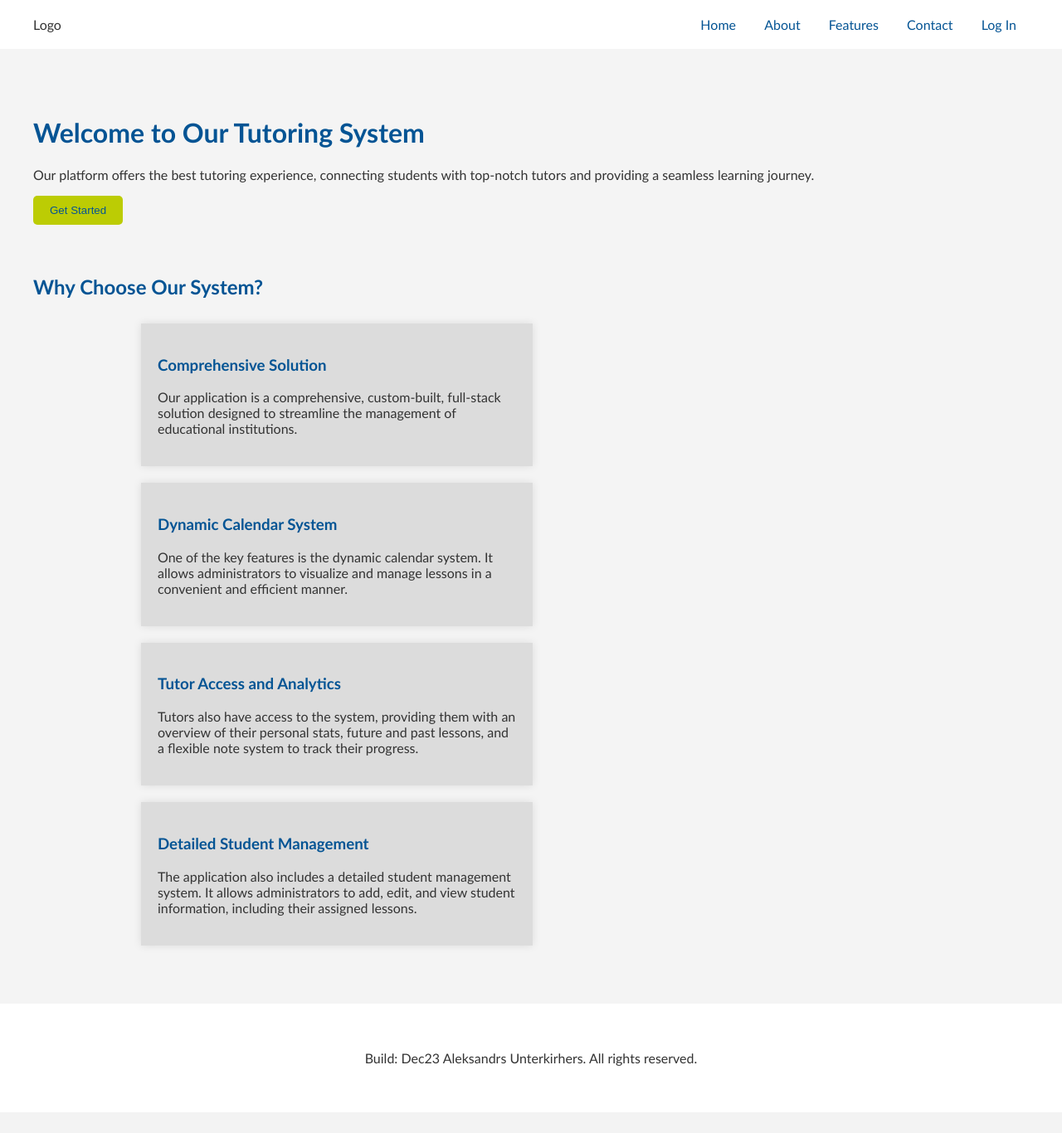
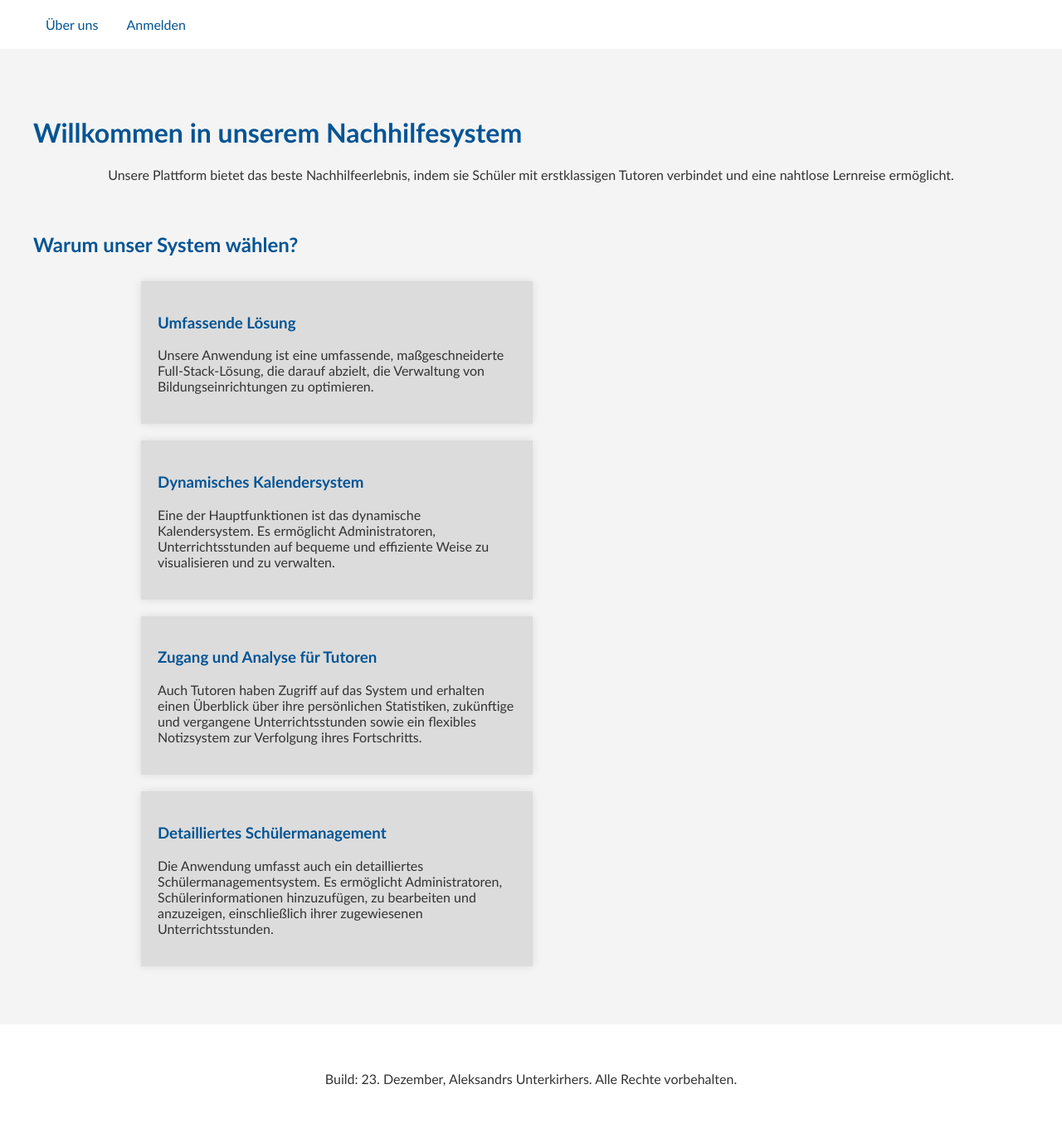
Before and after one commit to LeGgNiTt/asdf, a Flask app: page / in a window 1280 px wide. Shown: the whole page at 83% size. Before the commit the page ends 1285 px from the top, so only its background shows below. Run offline with Flask 3, Linux system fonts and the light colour scheme.

Commit message:
tutor times fixed, som,e stuff added

```diff
--- a/app.py
+++ b/app.py
@@ -1130,42 +1130,22 @@ def edit_tutor():
         # Delete all existing availability times for the tutor
         TutorAvailability.query.filter_by(tutor_id=tutor.tutor_id).delete()
 
-        for day_id in range(1, 8):  # Monday is 1, Sunday is 7
-            for slot in ["1", "2"]:
-                start_time_key = f'day{day_id}_start_{slot}'
-                end_time_key = f'day{day_id}_end_{slot}'
-                print(f"Form data keys: {request.form.keys()}")
+        for day_id in range(1,7):
+            start_time_1 = request.form.get(f'day{day_id}_start_1')
+            end_time_1 = request.form.get(f'day{day_id}_end_1')
+            availability1 = TutorAvailability(tutor_id=tutor.tutor_id, weekday_id=day_id, start_time=start_time_1, end_time=end_time_1)
+            db.session.add(availability1)
 
-                if start_time_key in request.form and end_time_key in request.form:
-                    start_time = request.form[start_time_key].strip()
-                    end_time = request.form[end_time_key].strip()
+            start_time_2 = request.form.get(f'day{day_id}_start_2')
+            end_time_2 = request.form.get(f'day{day_id}_end_2')
+            availability2 = TutorAvailability(tutor_id=tutor.tutor_id, weekday_id=day_id, start_time=start_time_2, end_time=end_time_2)
+            db.session.add(availability2)
 
-                    print(f"Start time before conversion: {start_time}")
-                    print(f"End time before conversion: {end_time}")
-
-                    if start_time and end_time:
-                        start_time = datetime.strptime(start_time, '%H:%M').time()
-                        end_time = datetime.strptime(end_time, '%H:%M').time()
-
-                        print(f"Start time after conversion: {start_time}")
-                        print(f"End time after conversion: {end_time}")
-
-                        weekday = Weekday.query.get(day_id)
-                        print(f"Weekday: {weekday}")
-
-                        if weekday:
-                            availability = TutorAvailability(
-                                tutor_id=tutor.tutor_id,
-                                weekday_id=weekday.weekday_id,
-                                start_time=start_time,
-                                end_time=end_time
-                            )
-                            print(f"TutorAvailability: {availability}")
-                            db.session.add(availability)
         db.session.commit()
         return redirect(url_for('edit_tutor'))
 
     times = TutorAvailability.query.filter_by(tutor_id=tutor.tutor_id).all()
+
     return render_template('edit_tutor.html', tutor=tutor, subjects=subjects, times=times)
 
 
@@ -1203,22 +1183,23 @@ from datetime import datetime, timedelta
 @login_required
 def create_tutor_profile():
     schooltypes = SchoolType.query.all()
+    weekdays = Weekday.query.order_by(Weekday.weekday_id).all()  # Get all weekdays from the database in order
     if request.method == 'POST':
         # Dictionary to hold availability data
         availability_data = {}
 
-        for day in ["monday", "tuesday", "wednesday", "thursday", "friday", "saturday"]:
-            for slot in ["1", "2"]:
-                start_time = request.form.get(f'{day}_start_{slot}')
-                end_time = request.form.get(f'{day}_end_{slot}')
+        for weekday in weekdays:  # Loop through weekdays using their IDs
+            for slot in range(1, 5):  # Adjust this range according to the number of slots you have
+                start_time = request.form.get(f'{weekday.weekday_id}_start_{slot}')
+                end_time = request.form.get(f'{weekday.weekday_id}_end_{slot}')
 
                 if start_time and end_time:
                     start_time = datetime.strptime(start_time, '%H:%M').time()
                     end_time = datetime.strptime(end_time, '%H:%M').time()
                     # Save these times in the availability_data dictionary
-                    if day not in availability_data:
-                        availability_data[day] = []
-                    availability_data[day].append((start_time, end_time))
+                    if weekday.weekday_id not in availability_data:
+                        availability_data[weekday.weekday_id] = []
+                    availability_data[weekday.weekday_id].append((start_time, end_time))
 
         # Get the current user's tutor profile or create a new one
         tutor_name = request.form.get('name')
@@ -1229,8 +1210,8 @@ def create_tutor_profile():
             db.session.commit()
 
         # Process the availability data
-        for day, times in availability_data.items():
-            weekday = Weekday.query.filter_by(weekday_name=day.capitalize()).first()
+        for weekday_id, times in availability_data.items():
+            weekday = Weekday.query.get(weekday_id)  # Get the weekday by its ID
             if not weekday:
                 continue  # Skip if the weekday is not found
 
@@ -1255,7 +1236,7 @@ def create_tutor_profile():
         flash('Tutor profile created successfully!', 'success')
         return redirect(url_for('tutor_profile'))
 
-    return render_template('create_tutor_profile.html', schooltypes=schooltypes)
+    return render_template('create_tutor_profile.html', schooltypes=schooltypes, weekdays=weekdays)
 
 from dateutil.relativedelta import relativedelta
 
--- a/templates/index.html
+++ b/templates/index.html
@@ -1,5 +1,5 @@
 <!DOCTYPE html>
-<html lang="en">
+<html lang="de">
 
 <head>
     <meta charset="UTF-8">
@@ -10,49 +10,44 @@
     </style>
 </head>
 <body>
-    <!-- Navigation Bar -->
+    <!-- Navigationsleiste -->
     <div class="navbar">
-        <span>Logo</span>
         <div>
-            <a href="#">Home</a>
-            <a href="/about">About</a>
-            <a href="#">Features</a>
-            <a href="#">Contact</a>
-            <a href="/login">Log In</a>
+            <a href="/about">Über uns</a>
+            <a href="/login">Anmelden</a>
         </div>
     </div>
 
-    <!-- Main Content -->
+    <!-- Hauptinhalt -->
     <div style="padding: 60px 40px;">
-        <h1 style="color: #045494;">Welcome to Our Tutoring System</h1>
-        <p>Our platform offers the best tutoring experience, connecting students with top-notch tutors and providing a seamless learning journey.</p>
-        <button class="cta-button">Get Started</button>
+        <h1 style="color: #045494;">Willkommen in unserem Nachhilfesystem</h1>
+        <p style="text-align: center;">Unsere Plattform bietet das beste Nachhilfeerlebnis, indem sie Schüler mit erstklassigen Tutoren verbindet und eine nahtlose Lernreise ermöglicht.</p>
 
-        <!-- Application Overview -->
-        <h2 style="color: #045494; margin-top: 60px;">Why Choose Our System?</h2>
+        <!-- Anwendungsvorschau -->
+        <h2 style="color: #045494; margin-top: 60px;">Warum unser System wählen?</h2>
         <div style="display: flex; justify-content: space-between; flex-wrap: wrap; margin: 0 10%;">
             <div style="background-color: #dcdcdc; padding: 20px; width: 45%; box-shadow: 0px 0px 10px rgba(0,0,0,0.1); margin: 10px;">
-                <h3 style="color: #045494;">Comprehensive Solution</h3>
-                <p style="color: #333;">Our application is a comprehensive, custom-built, full-stack solution designed to streamline the management of educational institutions.</p>
+                <h3 style="color: #045494;">Umfassende Lösung</h3>
+                <p style="color: #333;">Unsere Anwendung ist eine umfassende, maßgeschneiderte Full-Stack-Lösung, die darauf abzielt, die Verwaltung von Bildungseinrichtungen zu optimieren.</p>
             </div>
             <div style="background-color: #dcdcdc; padding: 20px; width: 45%; box-shadow: 0px 0px 10px rgba(0,0,0,0.1); margin: 10px;">
-                <h3 style="color: #045494;">Dynamic Calendar System</h3>
-                <p style="color: #333;">One of the key features is the dynamic calendar system. It allows administrators to visualize and manage lessons in a convenient and efficient manner.</p>
+                <h3 style="color: #045494;">Dynamisches Kalendersystem</h3>
+                <p style="color: #333;">Eine der Hauptfunktionen ist das dynamische Kalendersystem. Es ermöglicht Administratoren, Unterrichtsstunden auf bequeme und effiziente Weise zu visualisieren und zu verwalten.</p>
             </div>
             <div style="background-color: #dcdcdc; padding: 20px; width: 45%; box-shadow: 0px 0px 10px rgba(0,0,0,0.1); margin: 10px;">
-                <h3 style="color: #045494;">Tutor Access and Analytics</h3>
-                <p style="color: #333;">Tutors also have access to the system, providing them with an overview of their personal stats, future and past lessons, and a flexible note system to track their progress.</p>
+                <h3 style="color: #045494;">Zugang und Analyse für Tutoren</h3>
+                <p style="color: #333;">Auch Tutoren haben Zugriff auf das System und erhalten einen Überblick über ihre persönlichen Statistiken, zukünftige und vergangene Unterrichtsstunden sowie ein flexibles Notizsystem zur Verfolgung ihres Fortschritts.</p>
             </div>
             <div style="background-color: #dcdcdc; padding: 20px; width: 45%; box-shadow: 0px 0px 10px rgba(0,0,0,0.1); margin: 10px;">
-                <h3 style="color: #045494;">Detailed Student Management</h3>
-                <p style="color: #333;">The application also includes a detailed student management system. It allows administrators to add, edit, and view student information, including their assigned lessons.</p>
+                <h3 style="color: #045494;">Detailliertes Schülermanagement</h3>
+                <p style="color: #333;">Die Anwendung umfasst auch ein detailliertes Schülermanagementsystem. Es ermöglicht Administratoren, Schülerinformationen hinzuzufügen, zu bearbeiten und anzuzeigen, einschließlich ihrer zugewiesenen Unterrichtsstunden.</p>
             </div>
         </div>
     </div>
 
-    <!-- Footer -->
+    <!-- Fußzeile -->
     <div style="background-color: #ffffff; padding: 40px 0; text-align: center;">
-        <p> Build: Dec23 Aleksandrs Unterkirhers. All rights reserved.</p>
+        <p> Build: 23. Dezember, Aleksandrs Unterkirhers. Alle Rechte vorbehalten.</p>
     </div>
 </body>
 </html>
```
Also changed, not shown: templates/edit_tutor.html (+26 -22 lines).
